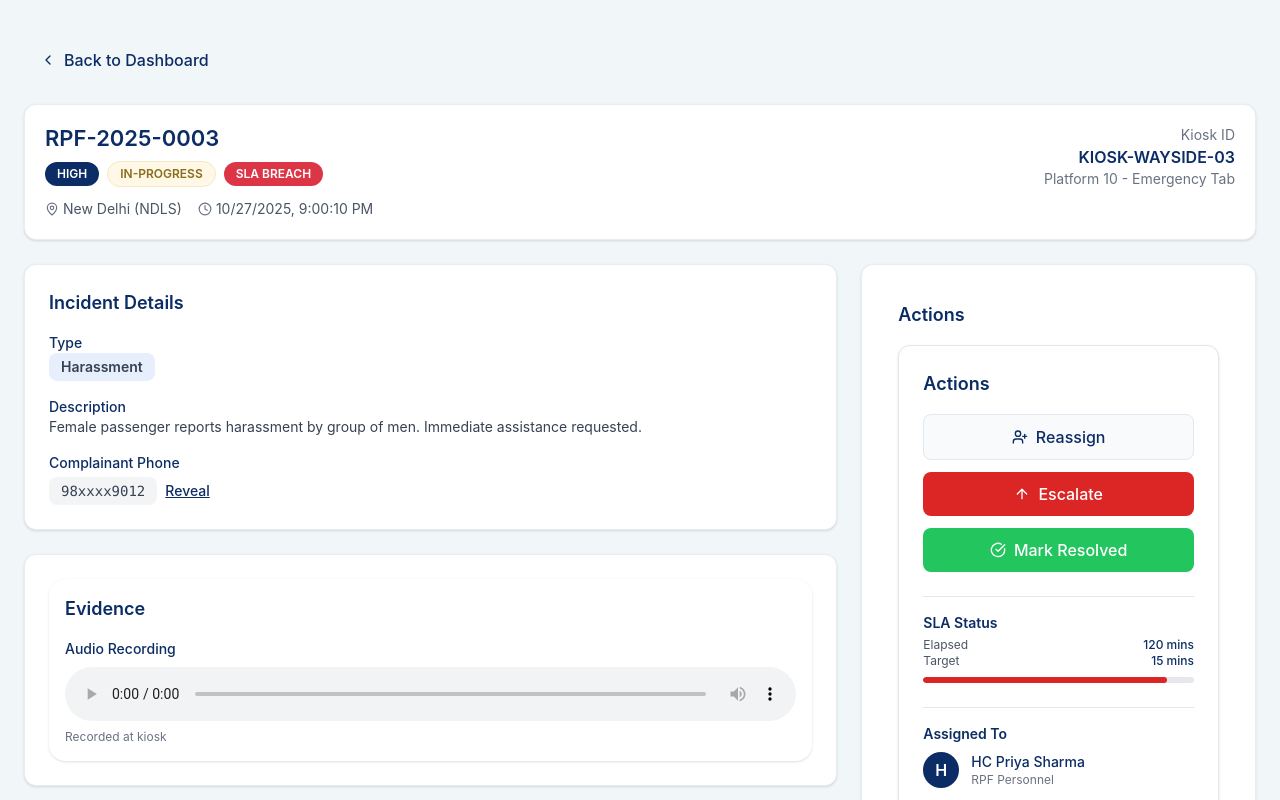
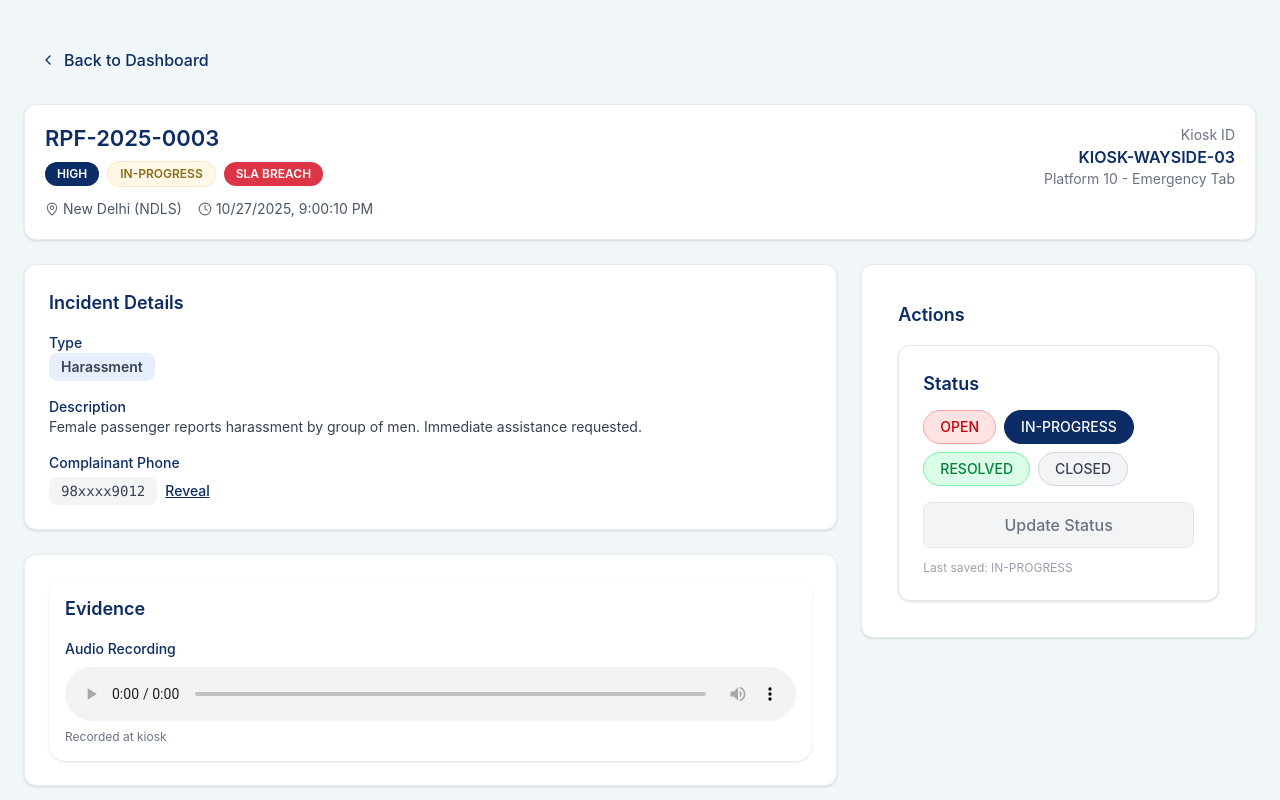
Before and after one commit to JWS-Technology/rpf-frontend, a Next.js app: page /incidents/1 in a window 1280 px wide. Shown: the top 800 px of the page. Built offline with nearby package versions, Linux system fonts and the light colour scheme.

Commit message:
updated actionpanel

```diff
--- a/app/components/incidents/ActionsPanel.tsx
+++ b/app/components/incidents/ActionsPanel.tsx
@@ -1,69 +1,128 @@
 "use client";
 
-import { User, ArrowUp, UserPlus, CheckCircle } from "lucide-react";
+import React, { useState, useEffect } from "react";
+import { useRouter, usePathname, useSearchParams } from "next/navigation";
+
+const STATUSES = ["OPEN", "IN-PROGRESS", "RESOLVED", "CLOSED"] as const;
+type Status = typeof STATUSES[number];
+
+const statusColors: Record<Status, string> = {
+  OPEN: "bg-red-100 text-red-700 border-red-300 hover:bg-red-200",
+  "IN-PROGRESS": "bg-yellow-100 text-yellow-700 border-yellow-300 hover:bg-yellow-200",
+  RESOLVED: "bg-green-100 text-green-700 border-green-300 hover:bg-green-200",
+  CLOSED: "bg-gray-100 text-gray-700 border-gray-300 hover:bg-gray-200",
+};
 
 export default function ActionsPanel({ incident }: any) {
+  const router = useRouter();
+  const pathname = usePathname();
+  const searchParams = useSearchParams();
+  const search = searchParams ? `?${searchParams.toString()}` : "";
+
+  const currentFromIncident = (incident?.status ?? "OPEN").toString().toUpperCase() as Status;
+  const initialStatus: Status = STATUSES.includes(currentFromIncident as Status)
+    ? currentFromIncident
+    : "OPEN";
+
+  const [selected, setSelected] = useState<Status>(initialStatus);
+  const [saved, setSaved] = useState<Status>(initialStatus);
+  const [updating, setUpdating] = useState(false);
+  const [error, setError] = useState<string | null>(null);
+
+  useEffect(() => {
+    const s = (incident?.status ?? "OPEN").toString().toUpperCase() as Status;
+    const normalized = STATUSES.includes(s as Status) ? s : "OPEN";
+    setSelected(normalized);
+    setSaved(normalized);
+  }, [incident?.status]);
+
+  const handleSelect = (status: Status) => {
+    setSelected(status);
+    setError(null);
+  };
+
+  const handleUpdate = async () => {
+    if (selected === saved) return;
+    setError(null);
+    setUpdating(true);
+
+    try {
+      const targetId = incident?._id ?? incident?.id ?? incident?.incidentId;
+      if (!targetId) throw new Error("Missing incident ID");
+
+      const res = await fetch(`/api/incident/${targetId}/status`, {
+        method: "PATCH",
+        headers: { "Content-Type": "application/json" },
+        body: JSON.stringify({ status: selected, id: targetId }),
+      });
+
+      if (!res.ok) {
+        const txt = await res.text().catch(() => res.statusText || "Failed");
+        throw new Error(txt || "Update failed");
+      }
+
+      const json = await res.json().catch(() => ({}));
+      const serverStatus = (json?.incident?.status ?? selected).toString().toUpperCase() as Status;
+      const finalStatus = STATUSES.includes(serverStatus) ? serverStatus : selected;
+
+      setSaved(finalStatus);
+      setSelected(finalStatus);
+
+      // Emit update event for other components
+      try {
+        window?.dispatchEvent(new CustomEvent("incident:updated", { detail: { id: targetId, status: finalStatus } }));
+      } catch { }
+
+      // Refresh current route (forces refetch in page)
+      await router.replace(pathname + (search || ""));
+
+      console.log("Incident updated and route replaced:", { targetId, finalStatus });
+    } catch (err: any) {
+      setError(err?.message ?? "Network error");
+      console.error("Status update failed:", err);
+    } finally {
+      setUpdating(false);
+    }
+  };
+
+  const isChanged = selected !== saved;
+
   return (
     <div className="bg-white p-6 rounded-xl border border-[#e2e8f0] shadow-sm">
-      {/* Header */}
-      <h3 className="text-lg font-semibold text-[#0b2c64] mb-4">Actions</h3>
+      <h3 className="text-lg font-semibold text-[#0b2c64] mb-3">Status</h3>
 
-      {/* Action Buttons */}
-      <div className="flex flex-col gap-3">
-        {/* Reassign */}
-        <button className="flex items-center justify-center gap-2 w-full bg-[#f8fafc] text-[#0b2c64] py-2.5 rounded-lg font-medium border border-[#e2e8f0] hover:bg-[#e2eefa] transition">
-          <UserPlus size={16} />
-          Reassign
-        </button>
-
-        {/* Escalate */}
-        <button className="flex items-center justify-center gap-2 w-full bg-[#dc2626] text-white py-2.5 rounded-lg font-medium hover:bg-[#b91c1c] transition">
-          <ArrowUp size={16} />
-          Escalate
-        </button>
-
-        {/* Mark Resolved */}
-        <button className="flex items-center justify-center gap-2 w-full bg-[#22c55e] text-white py-2.5 rounded-lg font-medium hover:bg-[#16a34a] transition">
-          <CheckCircle size={16} />
-          Mark Resolved
-        </button>
+      {/* Status Buttons */}
+      <div className="flex flex-wrap gap-2 mb-4">
+        {STATUSES.map((s) => (
+          <button
+            key={s}
+            onClick={() => handleSelect(s)}
+            disabled={updating}
+            className={`px-4 py-1.5 rounded-full text-sm font-medium border transition ${selected === s
+                ? "bg-[#0b2c64] text-white border-[#0b2c64]"
+                : statusColors[s]
+              }`}
+          >
+            {s}
+          </button>
+        ))}
       </div>
 
-      {/* SLA Status Section */}
-      <div className="mt-6 border-t border-gray-200 pt-4">
-        <p className="text-sm font-semibold text-[#0b2c64] mb-1">SLA Status</p>
-        <div className="flex justify-between text-xs text-gray-600">
-          <span>Elapsed</span>
-          <span className="font-medium text-[#0b2c64]">120 mins</span>
-        </div>
-        <div className="flex justify-between text-xs text-gray-600">
-          <span>Target</span>
-          <span className="font-medium text-[#0b2c64]">15 mins</span>
-        </div>
+      {/* Submit Button */}
+      <button
+        onClick={handleUpdate}
+        disabled={!isChanged || updating}
+        className={`w-full py-2.5 rounded-lg font-medium transition ${!isChanged
+            ? "bg-gray-100 text-gray-500 cursor-not-allowed border border-gray-200"
+            : "bg-green-600 text-white hover:bg-green-700"
+          }`}
+      >
+        {updating ? "Updating…" : "Update Status"}
+      </button>
 
-        {/* Red Progress Bar */}
-        <div className="mt-2 bg-gray-200 h-1.5 rounded-full overflow-hidden">
-          <div className="bg-[#dc2626] h-1.5 w-[90%] rounded-full"></div>
-        </div>
-      </div>
-
-      {/* Assigned To Section */}
-      <div className="mt-6 border-t border-gray-200 pt-4">
-        <p className="text-sm font-semibold text-[#0b2c64] mb-2">Assigned To</p>
-        <div className="flex items-center gap-3">
-          <div className="h-9 w-9 rounded-full bg-[#0b2c64] text-white flex items-center justify-center">
-            <span className="font-semibold">
-              {incident.assignedTo?.charAt(0) || "H"}
-            </span>
-          </div>
-          <div>
-            <p className="text-sm font-medium text-[#0b2c64]">
-              {incident.assignedTo || "HC Priya Sharma"}
-            </p>
-            <p className="text-xs text-gray-500">{incident.role || "RPF Personnel"}</p>
-          </div>
-        </div>
-      </div>
+      {/* Error + Info */}
+      {error && <div className="text-xs text-red-600 mt-3">{error}</div>}
+      <div className="text-xs text-gray-400 mt-3">Last saved: {saved}</div>
     </div>
   );
 }
```
